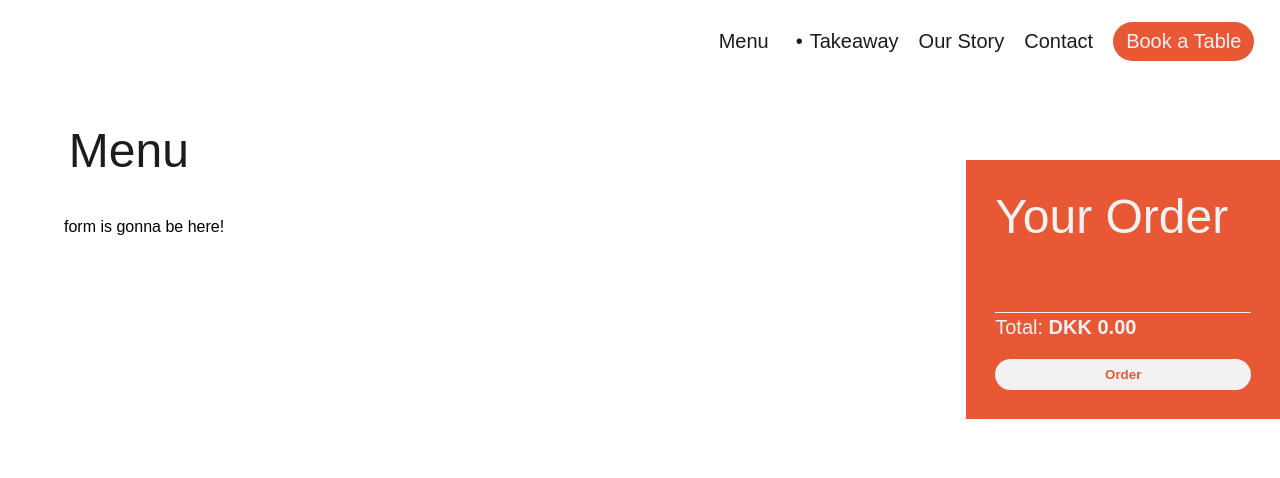
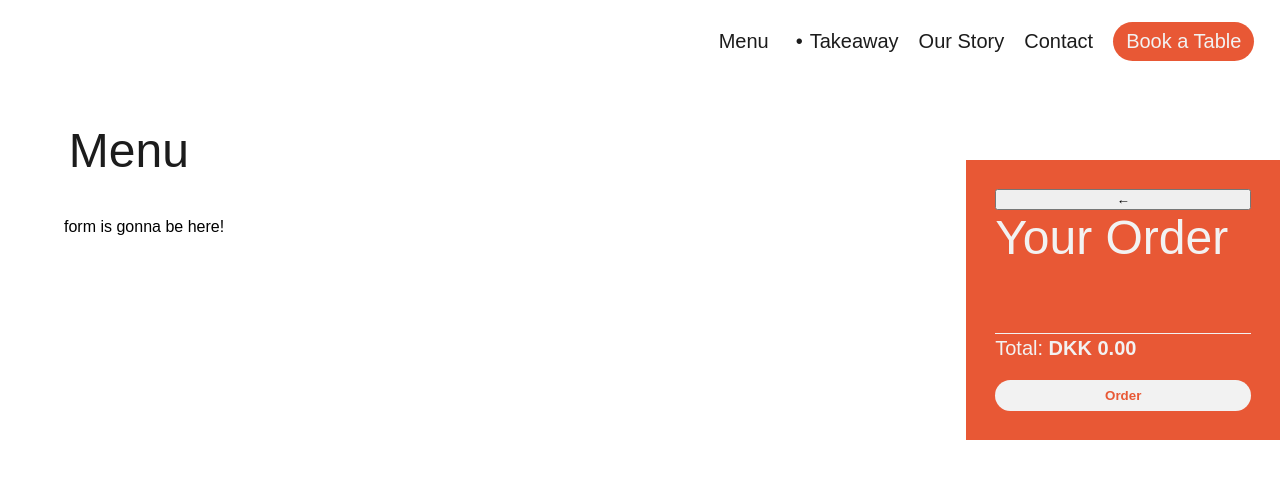
Before and after one commit to ozolinala/capanna74, a Next.js app: page /takeaway in a window 1280 px wide. Both pictures are taken after a click on the button "Next". Shown: the top 478 px of the page. Built offline with nearby package versions, Linux system fonts and the light colour scheme.

Commit message:
go back button

```diff
--- a/src/components/TakeawayCart.js
+++ b/src/components/TakeawayCart.js
@@ -3,13 +3,22 @@ import styles from "../styles/TakeawayMenu.module.css";
 
 const TakeawayCart = ({ cartItems, orderProcess, setOrderProcess }) => {
   const calculateTotal = () => {
-    return cartItems
-      .reduce((total, item) => total + item.price * item.quantity, 0)
-      .toFixed(2);
+    return cartItems.reduce((total, item) => total + item.price * item.quantity, 0).toFixed(2);
   };
 
   return (
     <div className={styles.cartContainer}>
+      {orderProcess ? (
+        <button
+          onClick={() => {
+            setOrderProcess(false);
+          }}
+        >
+          ←
+        </button>
+      ) : (
+        <p></p>
+      )}
       <h2>Your Order</h2>
       <ul className={styles.cartList}>
         {cartItems.map((item) => (
```
